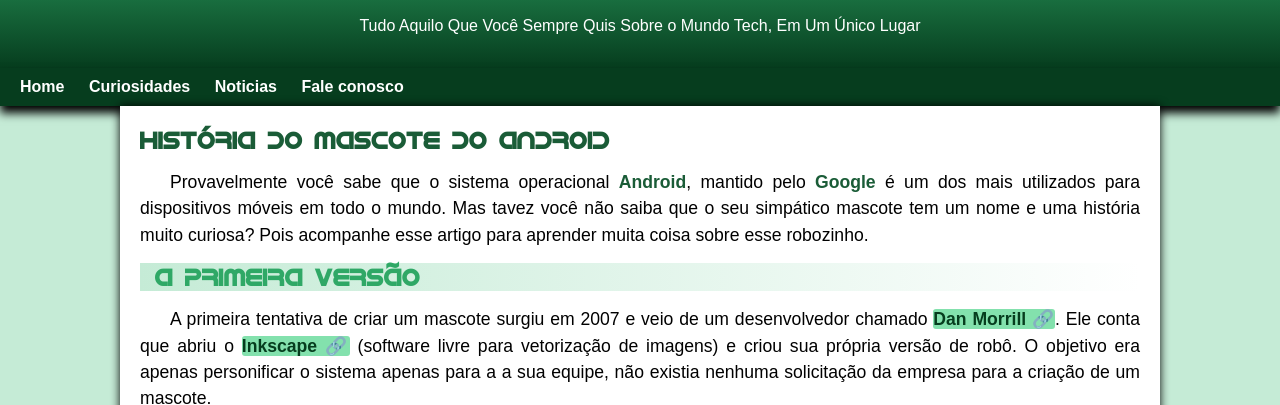
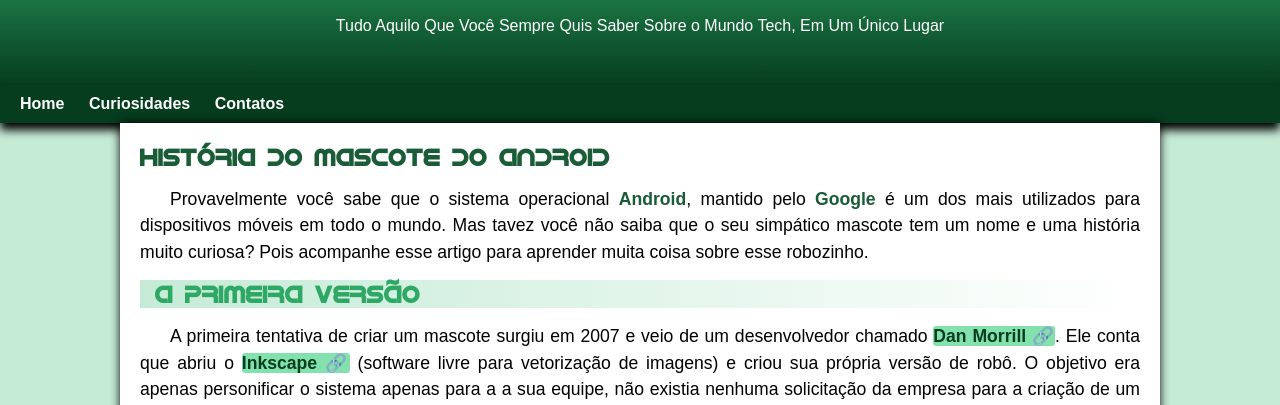
Before and after one commit to CARLOS0054/projeto-android, a plain HTML site: page index.html in a window 1280 px wide. Shown: the part 82-487 px from the top of the page. Drawn offline with Linux system fonts and the light colour scheme.

Commit message:
problema de padding corrigido

```diff
--- a/estyle/style.css
+++ b/estyle/style.css
@@ -48,6 +48,7 @@
     max-width: 800px;
     padding-right: 10px;
     padding-left: 10px;
+    padding-bottom: 50px;
     margin: auto;
 
 }
--- a/index.html
+++ b/index.html
@@ -12,13 +12,12 @@
 <body>
     <header>
         <h1>curiosidades de tecnologia</h1>
-        <p>Tudo Aquilo Que Você Sempre Quis Sobre o Mundo Tech, Em Um Único Lugar</p>
+        <p>Tudo Aquilo Que Você Sempre Quis Saber Sobre o Mundo Tech, Em Um Único Lugar</p>
     </header>
     <nav>
         <a href="#">Home</a>
         <a href="#">Curiosidades</a>
-        <a href="#">Noticias</a>
-        <a href="#">Fale conosco</a>
+        <a href="#">Contatos</a>
     </nav>
 
     <main>
```
